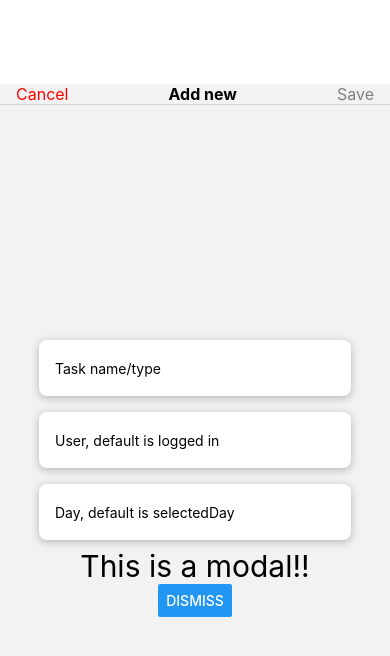
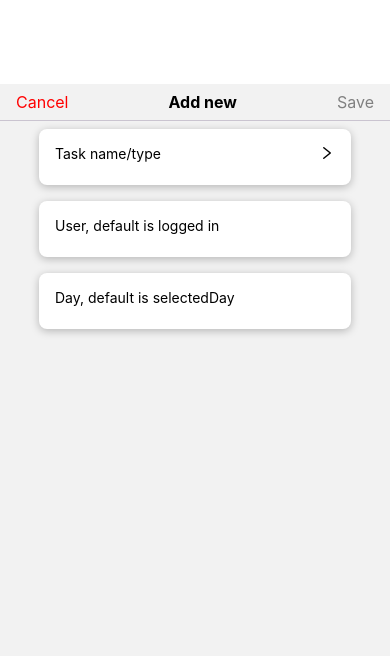
Before and after one commit to JordiMartinezDev/cleaningWars, a React Native app: screen /addTask in a window 390 px wide. Shown: the top 656 px of the page. Built offline with nearby package versions, Linux system fonts and the light colour scheme.

Commit message:
Styling AddTask modal component, added arrow Antdesign

```diff
--- a/components/AddOrCancelHeader.js
+++ b/components/AddOrCancelHeader.js
@@ -26,6 +26,7 @@ const styles = StyleSheet.create({
     flexDirection: "row",
     justifyContent: "space-between",
     alignItems: "center",
+    marginVertical: 8,
   },
   text: {
     fontWeight: "bold",
--- a/components/ButtonAddTask.js
+++ b/components/ButtonAddTask.js
@@ -12,7 +12,7 @@ const ButtonAddTask = (onDay) => {
   return (
     <View style={styles.container}>
       <Pressable style={styles.button} onPress={addTaskHandler}>
-        <View style={null}>
+        <View>
           <AntDesign name="plus" size={32} color="white" />
         </View>
       </Pressable>
--- a/package.json
+++ b/package.json
@@ -9,6 +9,10 @@
     "web": "expo start --web"
   },
   "dependencies": {
+    "@emotion/react": "^11.13.0",
+    "@emotion/styled": "^11.13.0",
+    "@mui/icons-material": "^5.16.6",
+    "@mui/material": "^5.16.6",
     "@react-navigation/bottom-tabs": "^6.5.20",
     "@react-navigation/native": "^6.1.17",
     "@react-navigation/native-stack": "^6.9.26",
--- a/screens/Week.js
+++ b/screens/Week.js
@@ -1,4 +1,11 @@
-import { View, Text, StyleSheet, Pressable, Alert } from "react-native";
+import {
+  View,
+  Text,
+  StyleSheet,
+  Pressable,
+  Alert,
+  Platform,
+} from "react-native";
 import React, { useState } from "react";
 import { Agenda } from "react-native-calendars";
 import events from "../data/events.json";
@@ -106,5 +113,10 @@ const styles = StyleSheet.create({
   addTaskButton: {
     justifyContent: "flex-end",
     alignContent: "flex-end",
+    shadowColor: "black",
+    shadowOpacity: 0.25,
+    shadowOffset: { width: 0, height: 2 },
+    shadowRadius: 8,
+    //no Android specific
   },
 });
--- a/screens/modal/AddTask.js
+++ b/screens/modal/AddTask.js
@@ -1,7 +1,8 @@
 import { View, Text, Button, StyleSheet, Platform } from "react-native";
 import React from "react";
 import AddOrCancelHeader from "../../components/AddOrCancelHeader";
-import Divider from "@mui/material/Divider";
+import { Divider } from "react-native-paper";
+import AntDesign from "@expo/vector-icons/AntDesign";
 
 const AddTask = ({ navigation }) => {
   return (
@@ -13,6 +14,7 @@ const AddTask = ({ navigation }) => {
         <View style={styles.gridItem}>
           <View style={styles.innerContainer}>
             <Text>Task name/type</Text>
+            <AntDesign name="right" size={16} color="black" />
           </View>
         </View>
         <View style={styles.gridItem}>
@@ -25,9 +27,6 @@ const AddTask = ({ navigation }) => {
             <Text>Day, default is selectedDay</Text>
           </View>
         </View>
-
-        <Text style={{ fontSize: 30 }}>This is a modal!!</Text>
-        <Button onPress={() => navigation.goBack()} title="Dismiss" />
       </View>
     </>
   );
@@ -37,7 +36,7 @@ const styles = StyleSheet.create({
   modalContainer: {
     flex: 1,
     alignItems: "center",
-    justifyContent: "center",
+    justifyContent: "start",
   },
   gridItem: {
     margin: 8,
@@ -55,10 +54,10 @@ const styles = StyleSheet.create({
     overflow: Platform.OS === "android" ? "hidden" : "visible",
   },
   innerContainer: {
-    flex: 1,
+    flexDirection: "row",
     padding: 16,
-    justifyContent: "center",
-    alignItems: "start",
+    justifyContent: "space-between",
+    alignItems: "center",
   },
   formField: {
     backgroundColor: "white",
```
Also changed, not shown: 1 other file (tests, documents, lock files or other folders).
